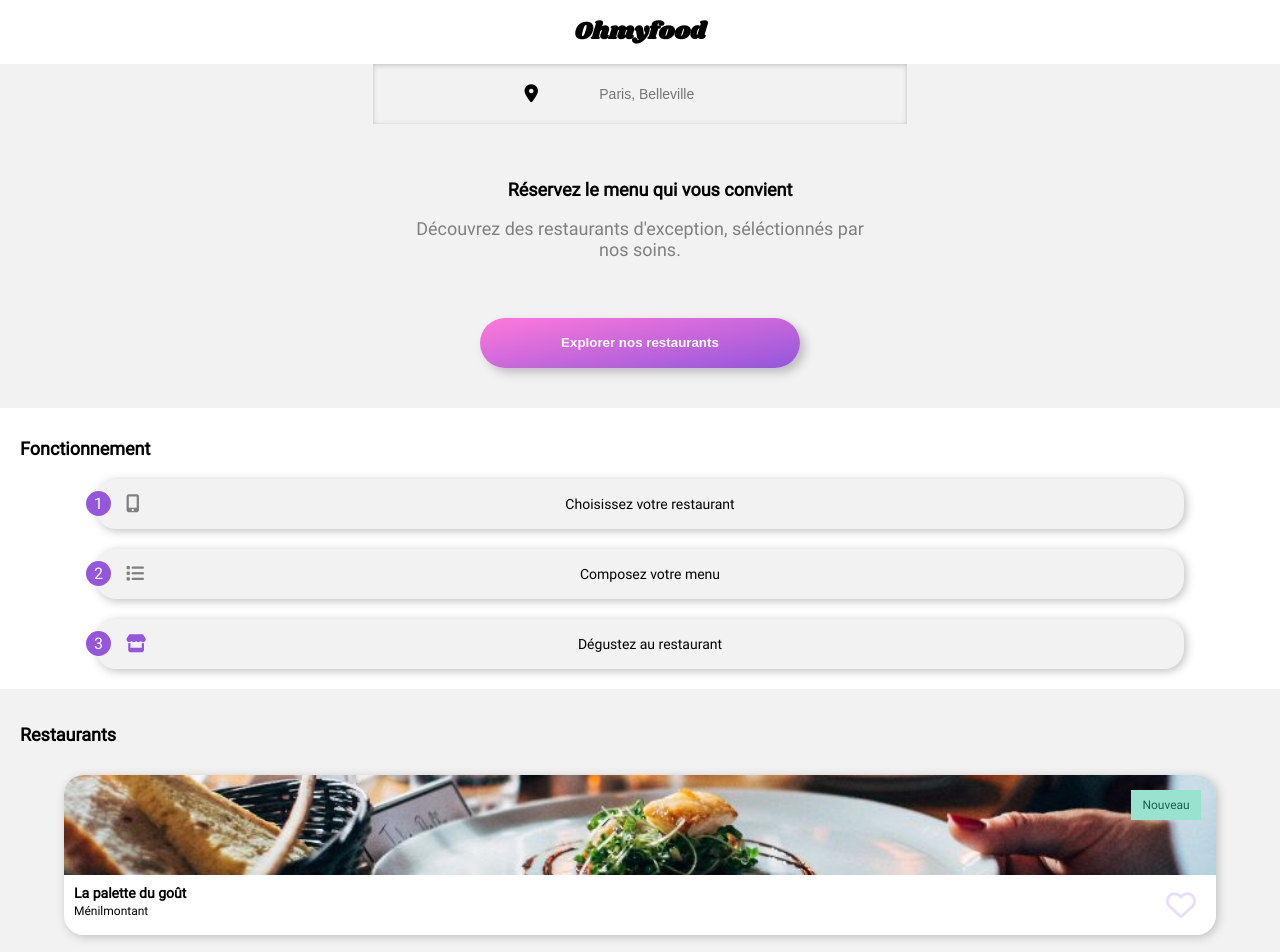
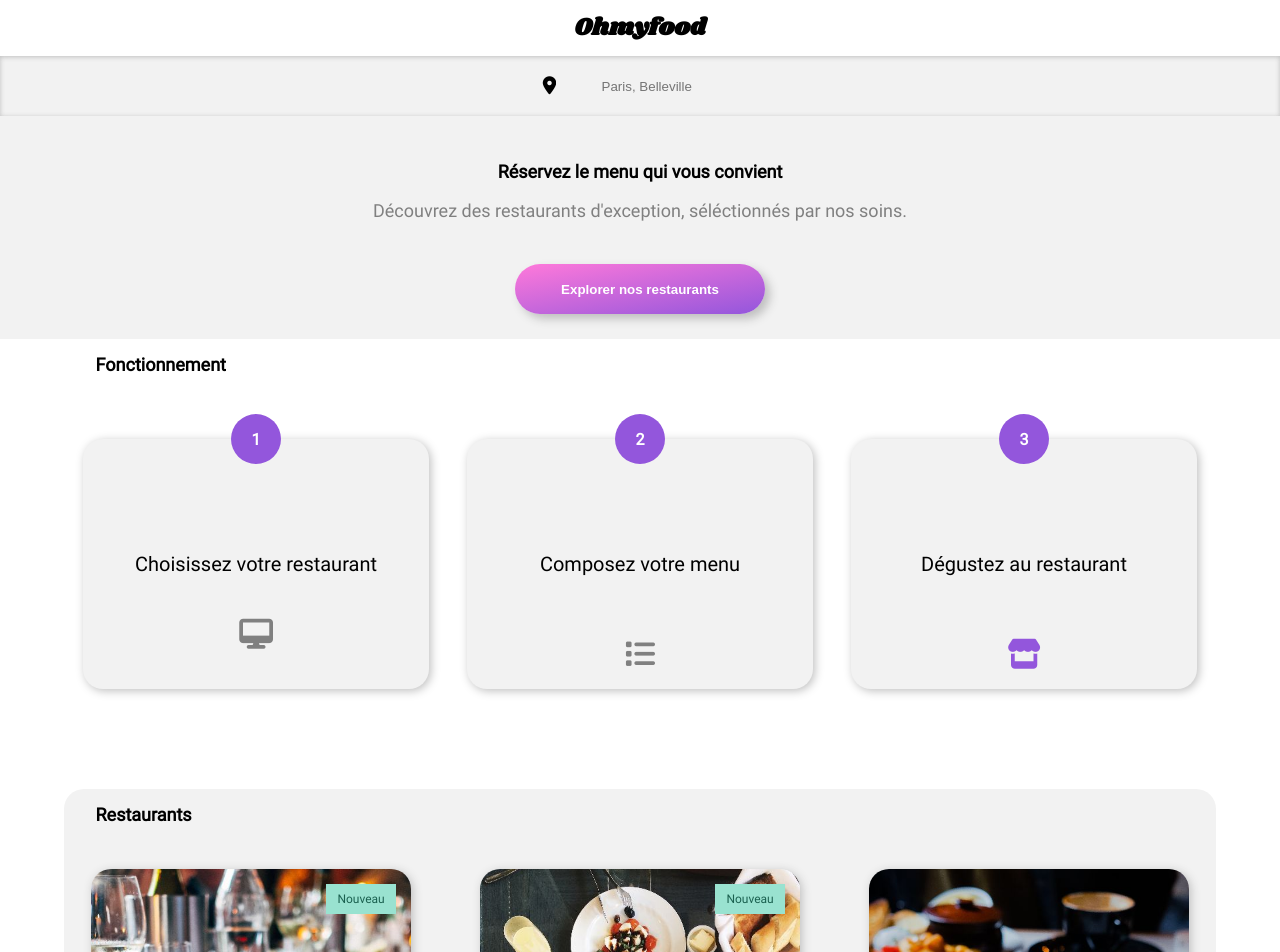
Before and after one commit to Chris5477/Ohmyfood, a website: page index.html in a window 1280 px wide. Shown: the top 952 px of the page. Drawn offline with Linux system fonts and the light colour scheme.

Commit message:
Ajout de la version desktop

```diff
--- a/index.html
+++ b/index.html
@@ -51,16 +51,17 @@
 
         <section class="tuto">
 
-            <h2>Fonctionnement</h2>
+            <h2 class="tuto--margeLeft">Fonctionnement</h2>
 
-            <div class="steep"><div class="num">1</div><span class="fas fa-mobile-alt logo-mobile"></span><p>Choisissez votre restaurant</p></div>
+            <div class="steep"><div class="num">1</div><span class="fas fa-mobile-alt logo-mobile"><span class="fas fa-desktop"></span></span><p>Choisissez votre restaurant</p></div>
             <div class="steep"><div class="num">2</div><span class="fas fa-list logo-list"></span><p>Composez votre menu</p></div>
             <div class="steep"><div class="num">3</div><span class="fas fa-store logo-shop"></span><p>Dégustez au restaurant</p></div>
 
         </section>
+
         <section class="restaurants">
 
-            <h2>Restaurants</h2>
+            <h2 class="restaurants--margeLeft">Restaurants</h2>
 
            <div class="cards">
 
@@ -71,8 +72,8 @@
                    <div class="cards__containerImg cards--picture1"></div>
                    <div class="cards__describe">
 
-                       <h3>La palette du goût</h3>
-                       <p>Ménilmontant</p>
+                       <h3 class="cards__describe--marge-txt">La palette du goût</h3>
+                       <p class="cards__describe--marge-txt">Ménilmontant</p>
                        <div class="new-resto">Nouveau</div>
 
                     </div>
@@ -90,8 +91,8 @@
                     <div class="cards__containerImg cards--picture2"></div>
                     <div class="cards__describe">
 
-                        <h3>La note enchantée</h3>
-                        <p>Charonne</p>
+                        <h3 class="cards__describe--marge-txt">La note enchantée</h3>
+                        <p class="cards__describe--marge-txt">Charonne</p>
                         <div class="new-resto">Nouveau</div>
 
                     </div>
@@ -108,8 +109,8 @@
                     <div class="cards__containerImg cards--picture3"></div>
                     <div class="cards__describe">
 
-                        <h3>A la française</h3>
-                        <p>Cité Rouge</p>
+                        <h3 class="cards__describe--marge-txt">A la française</h3>
+                        <p class="cards__describe--marge-txt">Cité Rouge</p>
 
                     </div>
 
@@ -126,8 +127,8 @@
                     <div class="cards__containerImg cards--picture4"></div>
                     <div class="cards__describe">
 
-                        <h3>Le délice des sens</h3>
-                        <p>Folie-Méricourt</p>
+                        <h3 class="cards__describe--marge-txt">Le délice des sens</h3>
+                        <p class="cards__describe--marge-txt">Folie-Méricourt</p>
 
                     </div>
 
--- a/sass/base/_global.scss
+++ b/sass/base/_global.scss
@@ -28,7 +28,7 @@ body{
 
 h1, .name-resto{
     font-family: "shrikhandregular";
-    @include marging(20px, 0);
+
 }
 
 h3{
--- a/sass/components/_logo.scss
+++ b/sass/components/_logo.scss
@@ -8,8 +8,12 @@
     transform-origin: 50% bottom;
 }
 
-.logo-mobile::before, .logo-list::before{
+.logo-mobile::before, .logo-list::before, .fa-desktop::before{
     color: grey;
+}
+
+.fa-desktop::before{
+    display: none;
 }
 
 .fa-utensils::before, .fa-hands-helping::before{
--- /dev/null
+++ b/sass/layout/_desktop-version.scss
@@ -0,0 +1,6 @@
+@media screen and (min-width:769px){
+
+@import"../page/desktop-acceuil";
+@import"../page/desktop-pages";
+
+}
--- a/sass/layout/_header-page.scss
+++ b/sass/layout/_header-page.scss
@@ -1,4 +1,10 @@
 .page-header{
-    @include size-container(80%, auto);
-    @include flexing(space-around,center);
+    @include size-container(100%, auto);
+    @include flexing;
+    position: relative;
+    span{
+        position: absolute;
+        left: 10%;
+        top: 30%;
+    }
 }
--- a/sass/layout/_loading.scss
+++ b/sass/layout/_loading.scss
@@ -13,7 +13,7 @@
         margin: 0;
         font-weight: bolder;
         color: $color-third;;
-        transform: translateX(400px);
+        transform: translateX(1000px);
         animation: loading 2s ease-in-out 0.3s  forwards ;
     }}
 
--- a/sass/page/_acceuil.scss
+++ b/sass/page/_acceuil.scss
@@ -1,22 +1,13 @@
-h2{
-    margin-left: 20px;
-}
-
 .explore{
-    @include size-container(100%, auto);
-    @include flexing;
     background-color: $bg-component;
     text-align: center;
     span{
-        @include size-container(100%,60px);
+        height:60px;
         @include flexing;
         box-shadow: 0px 1px 5px $color-shadow inset;
-        background-color: $bg-component;
         .yourPosition{
-            width: 40%;
             background-color: $bg-component;
             text-align: center;
-            font-size: 14px;
             border: none;
             outline: none;
             &:focus{
@@ -28,10 +19,9 @@ h2{
      .indication{
         width: 85%;
         margin: auto;
-        padding-top: 40px;
+        padding-top: 30px;
         p{
             font-size: 18px;
-            font-weight: 300;
             color: grey;
         }
     }
@@ -40,8 +30,10 @@ h2{
     }
 }
 .tuto{
-    @include size-container(100%, auto);
-    margin-top: 30px;
+    margin:40px 0;
+    &--margeLeft{
+        margin-left: 20px;
+    }
     .steep{
         @include size-container(85%, 50px);
         @include flexing;
@@ -52,7 +44,6 @@ h2{
         position: relative;
         p{
             font-size: 14px;
-            width: max-content;
             margin-left: 20px;
         }
         .fas{
@@ -74,10 +65,11 @@ h2{
 }
 
 .restaurants{
-    @include size-container(100%, auto);
     @include padding(20px, 0, 40px, 0);
     background-color: $bg-component;
-}
+    &--margeLeft{
+        margin-left: 20px;
+    }
    .cards{
        @include size-container(90%, 30%);
        @include marging(30px, auto);
@@ -102,19 +94,15 @@ h2{
            @include size-container(100%, 60px);
            @include border-round(0,0,20px,20px);
            background-color:$white;
+           &--marge-txt{
+               @include padding(7px, 0, 0, 15px);
+               margin: 0;
 
-       & h3{
-           margin: 0;
-           padding-top: 10px;
-           padding-left: 10px;
-       }
-       & p{
-           @include marging(3px, 10px);
-       }
+           }
        & .new-resto{
            position: absolute;
            right: 15px;
            top: 15px;
        }
     }
-}
+}}
--- /dev/null
+++ b/sass/page/_desktop-acceuil.scss
@@ -0,0 +1,76 @@
+.logo-mobile::before{
+    display: none;
+}
+
+.fa-desktop::before{
+    display: initial;
+}
+
+
+
+.tuto{
+    @include size-container(90%,auto);
+    display: flex;
+    flex-wrap: wrap;
+    margin: 100px auto;
+    position: relative;
+    & h2{
+        position: absolute;
+        top: -100px;
+        left: 1%;
+    }
+    .steep{
+        @include size-container(30%, 250px);
+        margin: auto;
+        .num{
+            @include size-container(50px,50px);
+            font-weight: bolder;
+            top:0;
+            left: 50%;
+            transform: translate(-50%, -50%);
+
+        }
+        p{
+            text-align: center;
+            font-size: 20px;
+            margin: 0;
+        }
+        .fas{
+            bottom: 20px;
+            left: 50%;
+            transform: translateX(-50%);
+            &::before{
+                font-size: 30px;
+            }
+    }
+}
+}
+.restaurants{
+    @include size-container(90%,auto);
+    justify-content: space-around;
+    padding-top: 50px;
+    border-radius: 20px;
+    margin: auto;
+    display: grid;
+    grid-template-columns:repeat(auto-fill,320px);
+    grid-gap: 15px;
+    position: relative;
+    > h2{
+        position: absolute;
+        top:0;
+        left: 1%;
+    }
+    .cards{
+        @include size-container(320px, 450px);
+        &__containerImg{
+            height: 350px;
+        }
+        &__describe{
+            height: 100px;
+            &--marge-txt{
+                padding-top: 17px;
+            }
+        }
+    }
+
+}
--- /dev/null
+++ b/sass/page/_desktop-pages.scss
@@ -0,0 +1,27 @@
+.choix__intitule--name-font{
+    font-size: 19px;
+    margin: 0;
+}
+
+.alacarte{
+    background-color: $bg-component;
+    display: grid;
+    grid-template-columns: 1fr 1fr;
+    font-size: 17px;
+}
+
+.menu__name{
+    margin-bottom: 20px;
+}
+
+.resto{
+    height: 100%;
+    order: 2;
+}
+
+.menu{
+    position: initial;
+    order: 1;
+    transform: scale(0.9);
+
+}
--- a/sass/page/_pages.scss
+++ b/sass/page/_pages.scss
@@ -13,7 +13,6 @@ background-position: center center;
     margin-bottom: -60px;
     &__name{
         @include flexing(space-around, center);
-        @include size-container(100%, auto);
     }
 }
 
--- a/sass/style.scss
+++ b/sass/style.scss
@@ -10,5 +10,5 @@
 @import"./layout/footer";
 @import"./page/acceuil";
 @import"./page/pages";
+@import"./layout/desktop-version";
 // @import"";
-// @import"";
--- a/sass/utils/_extension.scss
+++ b/sass/utils/_extension.scss
@@ -6,13 +6,16 @@
     @include degrade-color(170deg, $color-secondary, $color-primary, 1);
     @include size-container(60%, 50px);
     @include shadow(5px, 5px, 10px, $color-shadow);
-    @include marging(40px, 0);
+    @include marging(25px, 0);
     color: #FFF;
     font-weight: bold;
     border: none;
     outline: none;
     cursor: pointer;
     border-radius: 30px;
+    @media screen and(min-width:992px){
+        width: 250px;
+    }
     &:hover{
         @include shadow(5px, 5px, 10px, darken($color: $color-shadow, $amount: 30%));
         @include degrade-color(170deg, $color-secondary,  $color-primary,0.7);
```
Also changed, not shown: main.css, sass/utils/_mixin.scss (line endings or trailing spaces), 1 other file.
